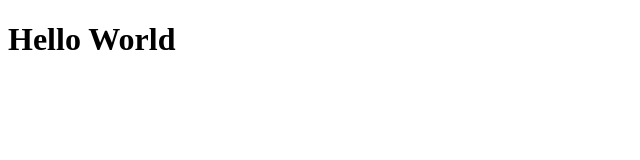
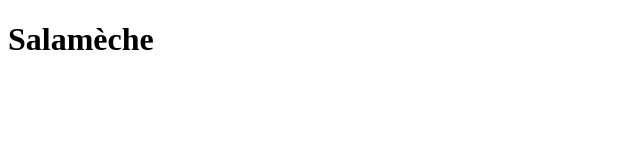
Before and after one commit to Paul-Gaultier/ng-pokemon-app, an Angular app: page / in a window 1280 px wide. Shown: the top 160 px of the page, without its empty margins (0-640 px from the left). Built offline with nearby package versions, Linux system fonts and the light colour scheme.

Commit message:
aap-component-cycle-de-vie

```diff
--- a/src/app/app.component.ts
+++ b/src/app/app.component.ts
@@ -1,13 +1,22 @@
-import { Component } from '@angular/core';
+import { Component, OnInit } from '@angular/core'; //importation de notre interface OnInit
 
 @Component({
-  selector: 'app-root',//selector permet de donner un nom à notre compoant
+  selector: 'app-root',
+
+
   template: `
-    <!--The content below is only a placeholder and can be replaced.-->
-    <h1>{{title}}</h1>
+    <h1>{{pokemonList[1]}}</h1>
   `,
   styles: []
 })
-export class AppComponent {
-  title = 'Hello World';
+export class AppComponent implements OnInit{//implementation de notre interface au niveau de notre composant
+
+  //propriété pokemon
+  pokemonList = ['Bulbizarre','Salamèche','Carapuce'];
+
+    ngOnInit(): void {//def de la méthode associée à notre nouvelle interface (Oninit)
+
+      console.table(this.pokemonList);//Une table de Pokemons dans notre console
+      //this. nous permet d'acceder à la propriété de notre classe,c-a-d PokemonList autrement Angular ne sais pas de quoi il s'agit
+  }
 }
```
